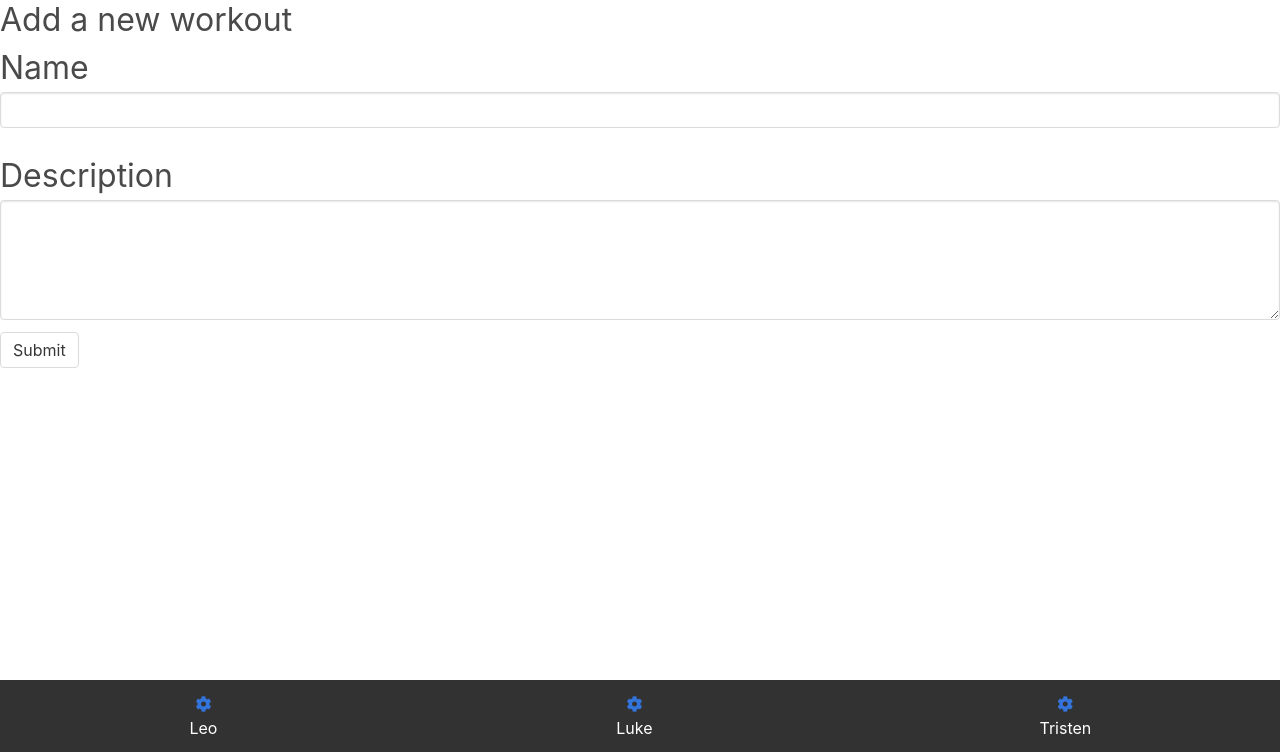
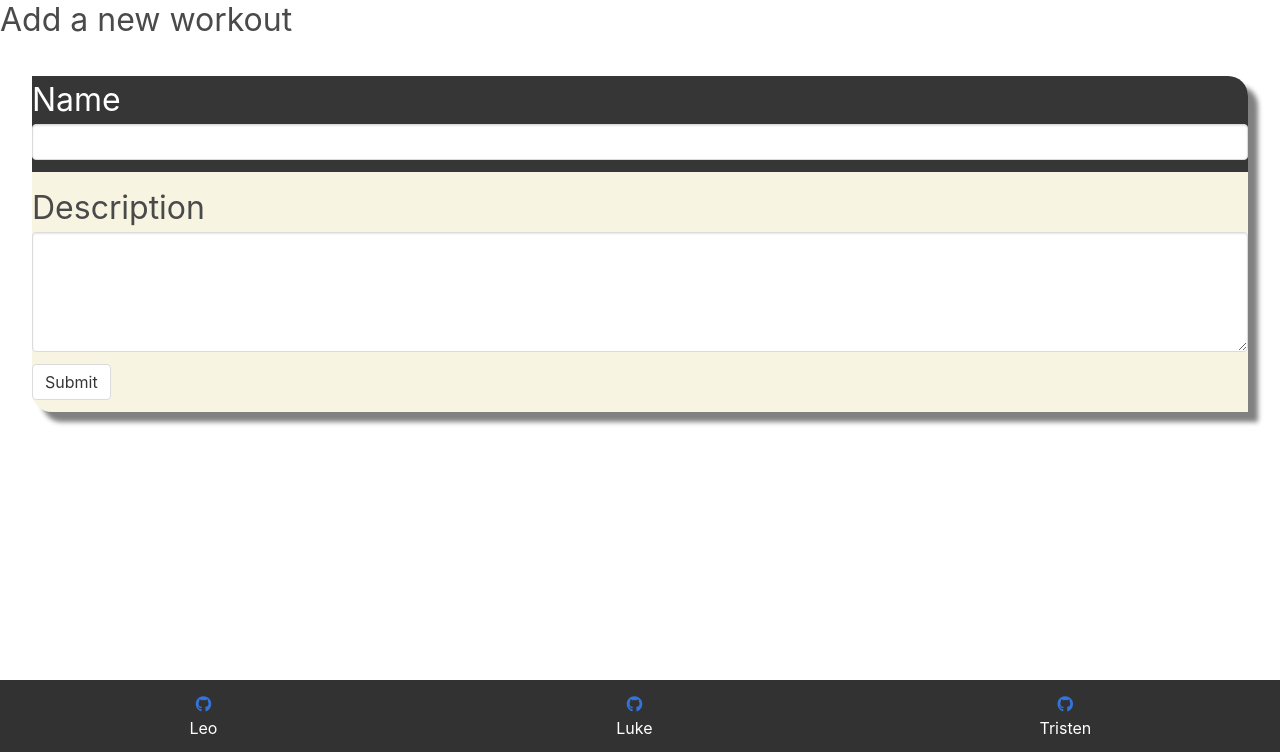
Before and after one commit to LukazDane/Project-3-OhMyQuad, a Python web app: template templates/add_workout.html in a window 1280 px wide. Shown: the part 48-800 px from the top of the page. Run offline with Jinja, Linux system fonts and the light colour scheme; the template is opened without the code that fills it, so the values that code supplies are empty, except form fields; tables that the repository leaves empty hold one stand-in row (values such as "Sample post"); form fields are guessed from the names that the template uses; some libraries are stand-ins or nearby versions.

Commit message:
site mostly working, delete acting weird

```diff
--- a/app.py
+++ b/app.py
@@ -97,6 +97,7 @@ def add_workout():
         name=form.name.data,
         description=form.description.data.strip(),
         user = current_user.id)
+
         return render_template("profile.html", user=current_user, form=form, workouts=workouts)
 
     #form.name.data = workout.name
--- a/forms.py
+++ b/forms.py
@@ -1,6 +1,7 @@
 from flask_wtf import FlaskForm as Form
 
 from wtforms import TextField, TextAreaField, SubmitField, StringField, PasswordField, IntegerField
+from wtforms import SelectField
 
 from wtforms.validators import (DataRequired, Regexp, ValidationError, Email, Length, EqualTo, NumberRange)
 
--- a/models.py
+++ b/models.py
@@ -2,7 +2,7 @@ import datetime
 from datetime import date
 from datetime import time
 from datetime import datetime, timedelta
-
+from wtforms import SelectField
 
 
 #import everything from peewee because we might need it
@@ -47,6 +47,8 @@ class Workout(Model):
     description = TextField()
     timestamp = DateTimeField(default=datetime.now().strftime("%Y-%m-%d %H:%M"))
     user = ForeignKeyField(User, backref="workouts")
+    # area = SelectField(u'Area of Focus: ', choices=[('cpp', 'Chest'), ('py', 'Arms'), ('text', 'Legs')])
+
 
     class Meta:
         database = DATABASE
--- a/static/style.css
+++ b/static/style.css
@@ -297,7 +297,7 @@ a > .fa-plus-square:hover {
   width: 100%;
   height: 100%;
   transition: opacity 2s cubic-bezier(0.165, 0.84, 0.44, 1);
-  box-shadow: 0 8px 17px 0 rgba(0, 0, 0, 0.2), 0 6px 20px 0 rgba(0, 0, 0, 0.15);
+  /* box-shadow: 0 8px 17px 0 rgba(0, 0, 0, 0.2), 0 6px 20px 0 rgba(0, 0, 0, 0.15); */
   content: "";
   opacity: 0;
   z-index: -1;
@@ -361,11 +361,27 @@ a > .fa-plus-square:hover {
   color: red;
 }
 /* end profile */
+/* add workout */
+form.add-workout {
+  background-color: #f7f5e2;
+  border-radius: 0 20px 0 20px;
+  margin: 2rem;
+  box-shadow: 10px 10px 5px grey;
+  height: auto;
+}
+
+div.add-workout-name {
+  border-radius: 0 20px 0 0;
+  background-color: #363636;
+  color: white;
+}
+/* end add workout */
 /* edit workout form */
+
 form.edit-workout {
   background-color: #f7f5e2;
   border-radius: 0 20px 0 20px;
-  margin-bottom: 2rem;
+  margin: 2rem;
   box-shadow: 10px 10px 5px grey;
   height: auto;
 }
--- a/templates/add_workout.html
+++ b/templates/add_workout.html
@@ -1,11 +1,12 @@
 {% extends "layout.html" %} {% block body %}
 <h1>Add a new workout</h1>
-<form method="POST" action="" novalidate>
+<form method="POST" action="" novalidate class="add-workout">
   {{ form.hidden_tag() }}
-  <div class="field">
+  <div class="field add-workout-name">
     {{ form.name.label }}
     {{ form.name(class_="input") }}
   </div>
+
   <div class="field">
     {{ form.description.label }}
     {{ form.description(class_="textarea") }}
--- a/templates/layout.html
+++ b/templates/layout.html
@@ -69,11 +69,11 @@
     </div>
         <footer class="footer is-dark columns">
             <div class="column personal-link">
-                <a href="#"><i class="fas fa-cog"></i></a><p>Leo</p></div>
+                <a href="https://github.com/lfonzi62"><i class="fab fa-github"></i></a><p>Leo</p></div>
             <div class="column personal-link">
-                <a href="#"><i class="fas fa-cog"></i></a><p>Luke</p></div>
+                <a href="https://github.com/lukazDane"><i class="fab fa-github"></i></a><p>Luke</p></div>
             <div class="column personal-link">
-                <a href="#"><i class="fas fa-cog"></i></a><p>Tristen</p></div>
+                <a href="https://github.com/trrstnn/"><i class="fab fa-github"></i></a><p>Tristen</p></div>
         </footer>
         <script
   type="text/javascript"
--- a/templates/profile.html
+++ b/templates/profile.html
@@ -39,6 +39,7 @@
                 this div is where exercises will go
             </div> -->
             <div class="message-body">
+                <!-- {{workout.area}} -->
                 {{workout.description}}
             </div>
             <!-- <a href="{{url_for('add_workout', workoutid=workout.id)}}">Add</a> -->
```
Also changed, not shown: ohmyquad.db.
